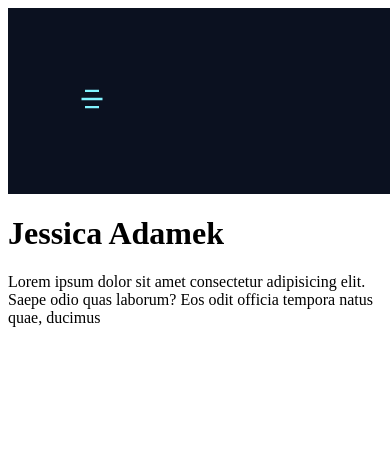
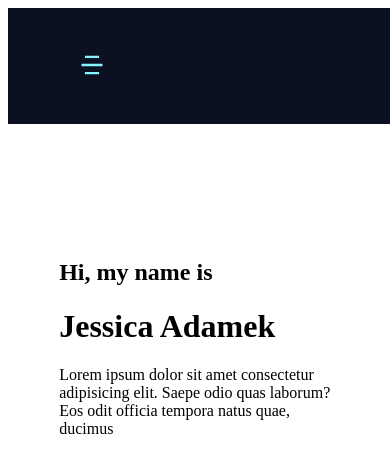
Before and after one commit to jeadamek/jadamek.com, a React (Vite) app: page / in a window 390 px wide. Shown: the top 472 px of the page. Built offline with nearby package versions, Linux system fonts and the light colour scheme; the HTML template or start-up script is replaced by a standard one.

Commit message:
:art: create page content responsive structure

```diff
--- /dev/null
+++ b/src/components/Header.jsx
@@ -0,0 +1,11 @@
+import "../styles/components/header.sass";
+
+export function Header(){
+   return (
+      <header>
+         <h2>Hi, my name is</h2>
+         <h1>Jessica Adamek</h1>
+         <p>Lorem ipsum dolor sit amet consectetur adipisicing elit. Saepe odio quas laborum? Eos odit officia tempora natus quae, ducimus</p>
+      </header>
+   )
+}
--- a/src/components/MainContent.jsx
+++ b/src/components/MainContent.jsx
@@ -1,10 +1,11 @@
+import { Header } from "./Header";
+
+import "../styles/components/mainContent.sass";
+
 export function MainContent() {
    return (
-      <div id="page-content">
-         <header>
-            <h1>Jessica Adamek</h1>
-            <p>Lorem ipsum dolor sit amet consectetur adipisicing elit. Saepe odio quas laborum? Eos odit officia tempora natus quae, ducimus</p>
-         </header>
+      <div id="content-wrapper">
+         <Header />
 
          <main>
 
--- /dev/null
+++ b/src/styles/components/header.sass
@@ -0,0 +1 @@
+@use '../variables'
--- /dev/null
+++ b/src/styles/components/mainContent.sass
@@ -0,0 +1,9 @@
+@use '../variables'
+@use '../mixins'
+
+#content-wrapper
+   max-width: 85rem
+   padding: 7.2rem 3.2rem 0
+
+   @include mixins.md
+      margin: 0 auto
--- a/src/styles/components/sidebar.sass
+++ b/src/styles/components/sidebar.sass
@@ -2,7 +2,7 @@
 @use '../mixins'
 
 .sidebar
-   height: 11.6rem
+   height: 116px
    width: 100vw
    padding: 0 4rem
 
```
